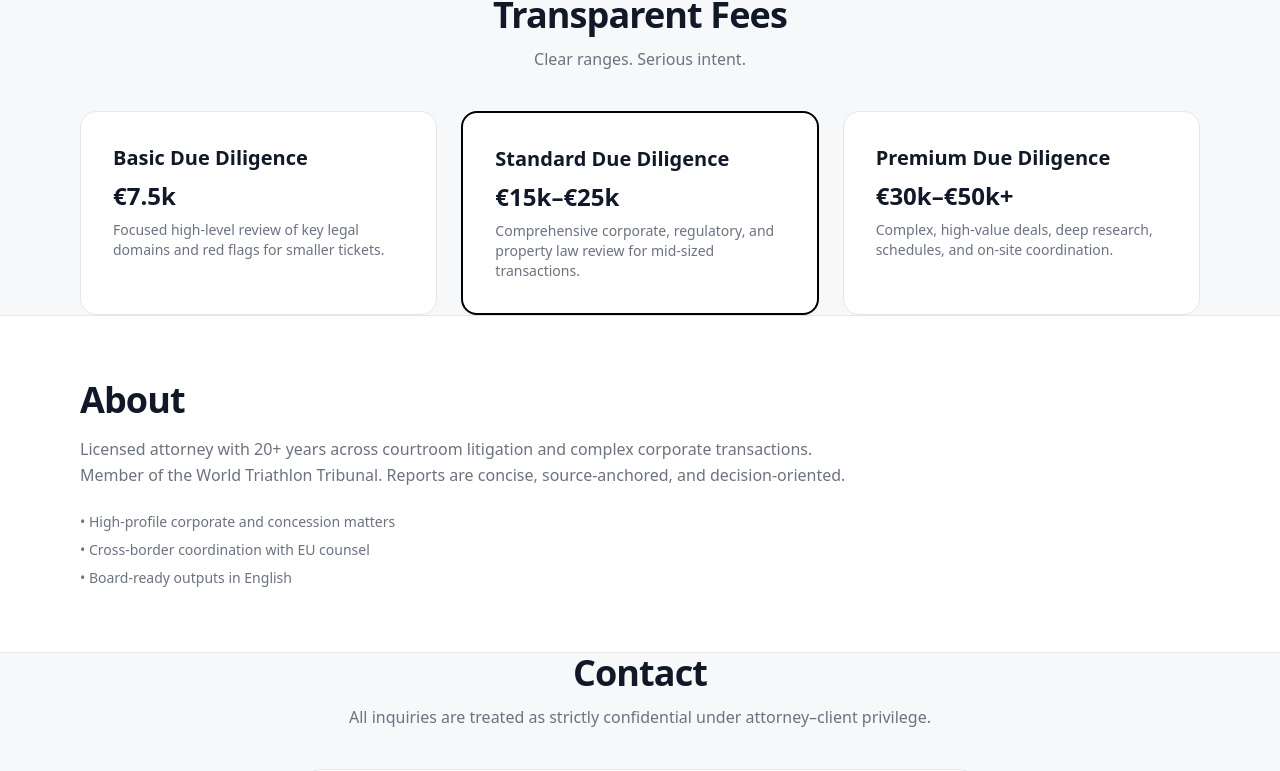
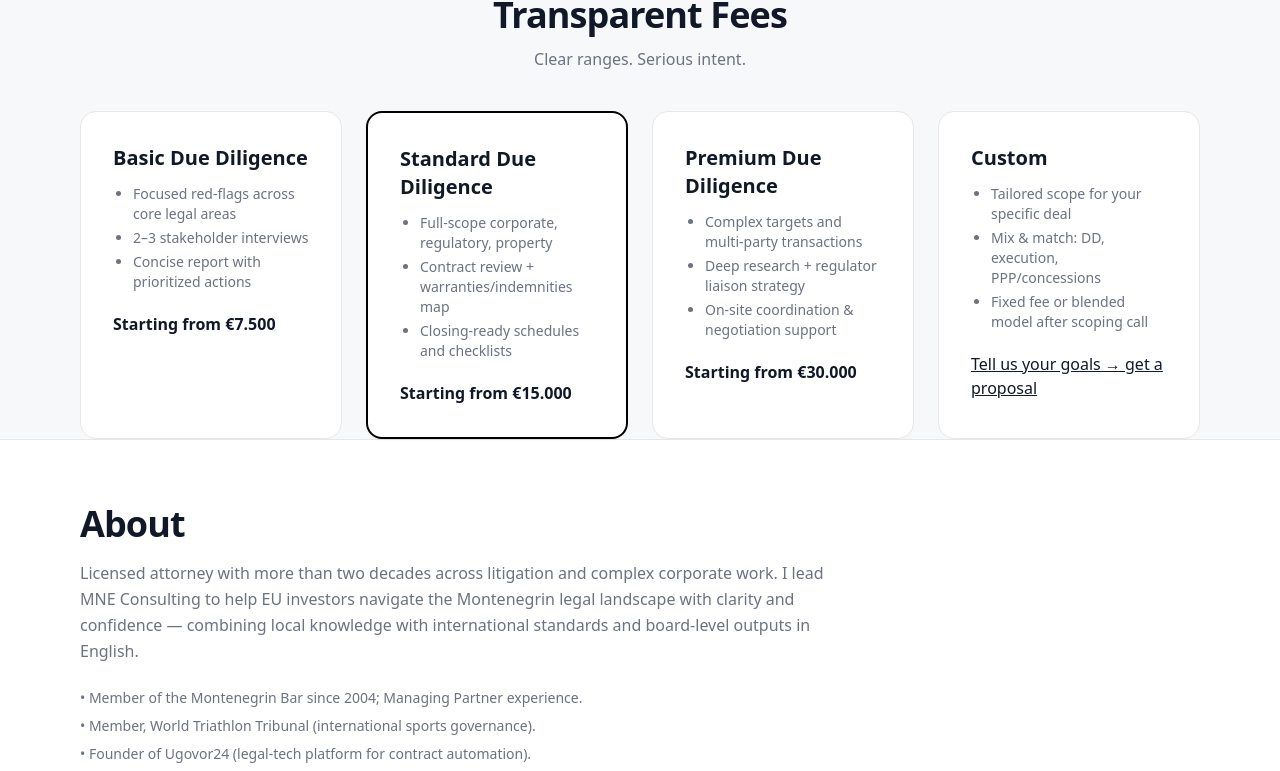
Before and after one commit to advokat977/MNE, a Next.js app: page / in a window 1280 px wide. Shown: the part 1330-2101 px from the top of the page. Built offline with nearby package versions, Linux system fonts and the light colour scheme; a web font is replaced by a local one.

Commit message:
Update page.tsx

```diff
--- a/app/page.tsx
+++ b/app/page.tsx
@@ -1,24 +1,10 @@
-// app/page.tsx
 import Section from "../components/Section";
 import ContactForm from "../components/ContactForm";
-
-export const metadata = {
-  title: "MNE Consulting — Trusted Local Counsel for EU Investors in Montenegro",
-  description:
-    "Board-ready due diligence, transaction execution, and concession strategy — EU standards, Montenegro know-how. Reports prepared by a licensed attorney with 20+ years of courtroom and corporate experience.",
-  alternates: { canonical: "/" },
-  openGraph: {
-    title: "MNE Consulting — Trusted Local Counsel for EU Investors in Montenegro",
-    description:
-      "Board-ready due diligence, transaction execution, and concession strategy — EU standards, Montenegro know-how.",
-    type: "website",
-    url: "https://mneconsulting.org/",
-  },
-}; // ← VAŽNO: ovaj zatvarajući `};` mora postojati
+import Link from "next/link";
 
 export default function HomePage() {
   return (
-    <main>
+    <>
       {/* Hero */}
       <Section className="section-tight">
         <div className="container">
@@ -27,40 +13,24 @@ export default function HomePage() {
               Trusted Local Counsel for EU Investors in Montenegro
             </h1>
             <p className="mt-5 text-lg text-subtle max-w-prose">
-              Board-ready due diligence, transaction execution, and concession
-              strategy — EU standards, Montenegro know-how. Reports prepared by a
-              licensed attorney with 20+ years of courtroom and corporate
-              experience.
+              Board-ready due diligence, transaction execution, and concession strategy — EU standards, Montenegro know-how.
+              Reports prepared by a licensed attorney with 20+ years of courtroom and corporate experience.
             </p>
             <div className="mt-7 flex flex-wrap gap-3">
-              {/* Apsolutni hash linkovi da rade sa svih ruta */}
-              <a
-                href="/#contact"
-                className="inline-flex items-center justify-center rounded-full bg-accent text-white px-6 py-3"
-                aria-label="Request a project proposal"
-              >
+              <a href="/#contact" className="inline-flex items-center justify-center rounded-full bg-accent text-white px-6 py-3">
                 Request Proposal
               </a>
-              <a
-                href="/#method"
-                className="inline-flex items-center justify-center rounded-full border border-gray-300 px-6 py-3 hover:bg-white"
-                aria-label="See how we work"
-              >
+              <a href="/#method" className="inline-flex items-center justify-center rounded-full border border-gray-300 px-6 py-3 hover:bg-white">
                 How we work
               </a>
-              {/* NEW: diskretni CTA ka /book */}
-              <a
-                href="/book"
-                className="inline-flex items-center justify-center rounded-full border border-gray-300 px-6 py-3 hover:bg-white"
-                aria-label="Book a 30-minute Zoom call"
-              >
+              <Link href="/book" className="inline-flex items-center justify-center rounded-full border border-gray-300 px-6 py-3 hover:bg-white">
                 Book Intro Call
-              </a>
+              </Link>
             </div>
             <ul className="mt-8 flex flex-wrap items-center gap-x-6 gap-y-2 text-sm text-subtle">
               <li>Montenegrin Bar (since 2004)</li>
               <li>World Triathlon Tribunal</li>
-              <li>20+ years litigation &amp; transactions</li>
+              <li>20+ years litigation & transactions</li>
               <li>GDPR-compliant</li>
             </ul>
           </div>
@@ -70,12 +40,8 @@ export default function HomePage() {
       {/* Services */}
       <Section id="services">
         <div className="container">
-          <h2 className="text-3xl sm:text-4xl font-semibold tracking-tight text-center">
-            Services
-          </h2>
-        <p className="mt-3 text-center text-subtle">
-            Focused. High-impact. Built for investment decisions.
-          </p>
+          <h2 className="text-3xl sm:text-4xl font-semibold tracking-tight text-center">Services</h2>
+          <p className="mt-3 text-center text-subtle">Focused. High-impact. Built for investment decisions.</p>
 
           <div className="mt-10 grid md:grid-cols-2 lg:grid-cols-4 gap-6">
             {[
@@ -100,10 +66,7 @@ export default function HomePage() {
                   "Arbitration-minded, discreet representation aligned with transaction goals and enforcement realities.",
               },
             ].map((card) => (
-              <article
-                key={card.title}
-                className="bg-white border border-gray-200 rounded-2xl p-6"
-              >
+              <article key={card.title} className="bg-white border border-gray-200 rounded-2xl p-6">
                 <h3 className="text-xl font-semibold">{card.title}</h3>
                 <p className="mt-2 text-sm text-subtle">{card.text}</p>
               </article>
@@ -115,9 +78,7 @@ export default function HomePage() {
       {/* Method */}
       <Section id="method" className="bg-white border-y border-gray-200">
         <div className="container py-16">
-          <h2 className="text-3xl sm:text-4xl font-semibold tracking-tight text-center">
-            Method
-          </h2>
+          <h2 className="text-3xl sm:text-4xl font-semibold tracking-tight text-center">Method</h2>
           <p className="mt-3 text-center text-subtle">Four steps. No noise.</p>
 
           <div className="mt-10 grid grid-cols-1 md:grid-cols-4 gap-6">
@@ -127,10 +88,7 @@ export default function HomePage() {
               { n: 3, t: "RAG Matrix", d: "Red/Amber/Green findings with actions, owners, deadlines." },
               { n: 4, t: "Closing Support", d: "CP/CS run-through, sign/close logistics, post-deal remedies." },
             ].map((s) => (
-              <div
-                key={s.n}
-                className="text-center p-6 rounded-xl border border-gray-200"
-              >
+              <div key={s.n} className="text-center p-6 rounded-xl border border-gray-200">
                 <div className="mx-auto w-10 h-10 rounded-full bg-black text-white flex items-center justify-center font-semibold">
                   {s.n}
                 </div>
@@ -142,52 +100,78 @@ export default function HomePage() {
         </div>
       </Section>
 
-      {/* Fees */}
+      {/* Fees (reworked) */}
       <Section id="fees">
         <div className="container">
-          <h2 className="text-3xl sm:text-4xl font-semibold tracking-tight text-center">
-            Transparent Fees
-          </h2>
+          <h2 className="text-3xl sm:text-4xl font-semibold tracking-tight text-center">Transparent Fees</h2>
           <p className="mt-3 text-center text-subtle">Clear ranges. Serious intent.</p>
 
-          <div className="mt-10 grid md:grid-cols-3 gap-6">
-            <div className="bg-white border border-gray-200 rounded-2xl p-8">
+          <div className="mt-10 grid md:grid-cols-2 lg:grid-cols-4 gap-6">
+            {/* Basic */}
+            <div className="card">
               <h3 className="text-xl font-semibold">Basic Due Diligence</h3>
-              <p className="mt-2 text-2xl font-semibold">€7.5k</p>
-              <p className="mt-2 text-sm text-subtle">
-                Focused high-level review of key legal domains and red flags for smaller tickets.
-              </p>
+              <ul className="mt-3 text-sm text-subtle list-disc pl-5 space-y-1">
+                <li>Focused red-flags across core legal areas</li>
+                <li>2–3 stakeholder interviews</li>
+                <li>Concise report with prioritized actions</li>
+              </ul>
+              <p className="mt-5 font-semibold">Starting from €7.500</p>
             </div>
-            <div className="bg-white border-2 border-black rounded-2xl p-8 shadow-sm">
+
+            {/* Standard */}
+            <div className="card card-strong">
               <h3 className="text-xl font-semibold">Standard Due Diligence</h3>
-              <p className="mt-2 text-2xl font-semibold">€15k–€25k</p>
-              <p className="mt-2 text-sm text-subtle">
-                Comprehensive corporate, regulatory, and property law review for mid-sized transactions.
-              </p>
+              <ul className="mt-3 text-sm text-subtle list-disc pl-5 space-y-1">
+                <li>Full-scope corporate, regulatory, property</li>
+                <li>Contract review + warranties/indemnities map</li>
+                <li>Closing-ready schedules and checklists</li>
+              </ul>
+              <p className="mt-5 font-semibold">Starting from €15.000</p>
             </div>
-            <div className="bg-white border border-gray-200 rounded-2xl p-8">
+
+            {/* Premium */}
+            <div className="card">
               <h3 className="text-xl font-semibold">Premium Due Diligence</h3>
-              <p className="mt-2 text-2xl font-semibold">€30k–€50k+</p>
-              <p className="mt-2 text-sm text-subtle">
-                Complex, high-value deals, deep research, schedules, and on-site coordination.
+              <ul className="mt-3 text-sm text-subtle list-disc pl-5 space-y-1">
+                <li>Complex targets and multi-party transactions</li>
+                <li>Deep research + regulator liaison strategy</li>
+                <li>On-site coordination & negotiation support</li>
+              </ul>
+              <p className="mt-5 font-semibold">Starting from €30.000</p>
+            </div>
+
+            {/* Custom */}
+            <div className="card">
+              <h3 className="text-xl font-semibold">Custom</h3>
+              <ul className="mt-3 text-sm text-subtle list-disc pl-5 space-y-1">
+                <li>Tailored scope for your specific deal</li>
+                <li>Mix & match: DD, execution, PPP/concessions</li>
+                <li>Fixed fee or blended model after scoping call</li>
+              </ul>
+              <p className="mt-5">
+                <Link href="/#contact" className="underline hover:no-underline">
+                  Tell us your goals → get a proposal
+                </Link>
               </p>
             </div>
           </div>
         </div>
       </Section>
 
-      {/* About */}
+      {/* About (expanded) */}
       <Section id="about" className="bg-white border-y border-gray-200">
         <div className="container py-16">
           <h2 className="text-3xl sm:text-4xl font-semibold tracking-tight">About</h2>
           <p className="mt-4 text-subtle leading-relaxed max-w-3xl">
-            Licensed attorney with 20+ years across courtroom litigation and complex corporate transactions.
-            Member of the World Triathlon Tribunal. Reports are concise, source-anchored, and decision-oriented.
+            Licensed attorney with more than two decades across litigation and complex corporate work.
+            I lead MNE Consulting to help EU investors navigate the Montenegrin legal landscape with clarity and
+            confidence — combining local knowledge with international standards and board-level outputs in English.
           </p>
-          <ul className="mt-6 space-y-2 text-sm text-subtle">
-            <li>• High-profile corporate and concession matters</li>
-            <li>• Cross-border coordination with EU counsel</li>
-            <li>• Board-ready outputs in English</li>
+          <ul className="mt-6 space-y-2 text-sm text-subtle max-w-3xl">
+            <li>• Member of the Montenegrin Bar since 2004; Managing Partner experience.</li>
+            <li>• Member, World Triathlon Tribunal (international sports governance).</li>
+            <li>• Founder of Ugovor24 (legal-tech platform for contract automation).</li>
+            <li>• University of Bologna — advanced legal studies.</li>
           </ul>
         </div>
       </Section>
@@ -195,29 +179,20 @@ export default function HomePage() {
       {/* Contact */}
       <Section id="contact">
         <div className="container">
-          <h2 className="text-3xl sm:text-4xl font-semibold tracking-tight text-center">
-            Contact
-          </h2>
-          <p className="mt-3 text-center text-subtle">
-            All inquiries are treated as strictly confidential under attorney–client privilege.
-          </p>
+          <h2 className="text-3xl sm:text-4xl font-semibold tracking-tight text-center">Contact</h2>
+          <p className="mt-3 text-center text-subtle">All inquiries are treated as strictly confidential under attorney–client privilege.</p>
           <div className="mx-auto mt-10 max-w-2xl bg-white border border-gray-200 rounded-2xl p-6">
             <ContactForm />
             <div className="mt-4 text-sm text-subtle">
-              We reply within 1–2 business days. Confidential by default.
+              Prefer to speak live?{" "}
+              <Link className="underline hover:no-underline" href="/book">
+                Book a 30-min Zoom
+              </Link>
+              .
             </div>
           </div>
-
-          {/* NEW: diskretan link ka /book ispod forme */}
-          <p className="mt-3 text-sm text-subtle text-center">
-            Prefer to book a call?{" "}
-            <a href="/book" className="underline">
-              Book a 30-min Zoom
-            </a>
-            .
-          </p>
         </div>
       </Section>
-    </main>
+    </>
   );
 }
```
